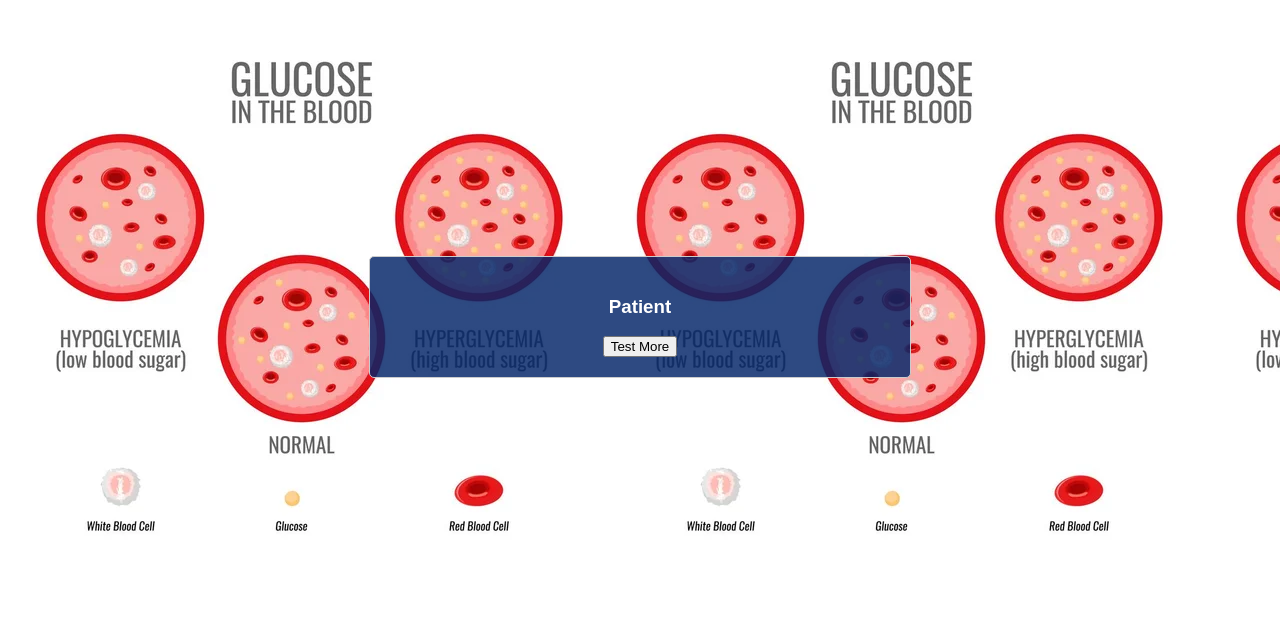
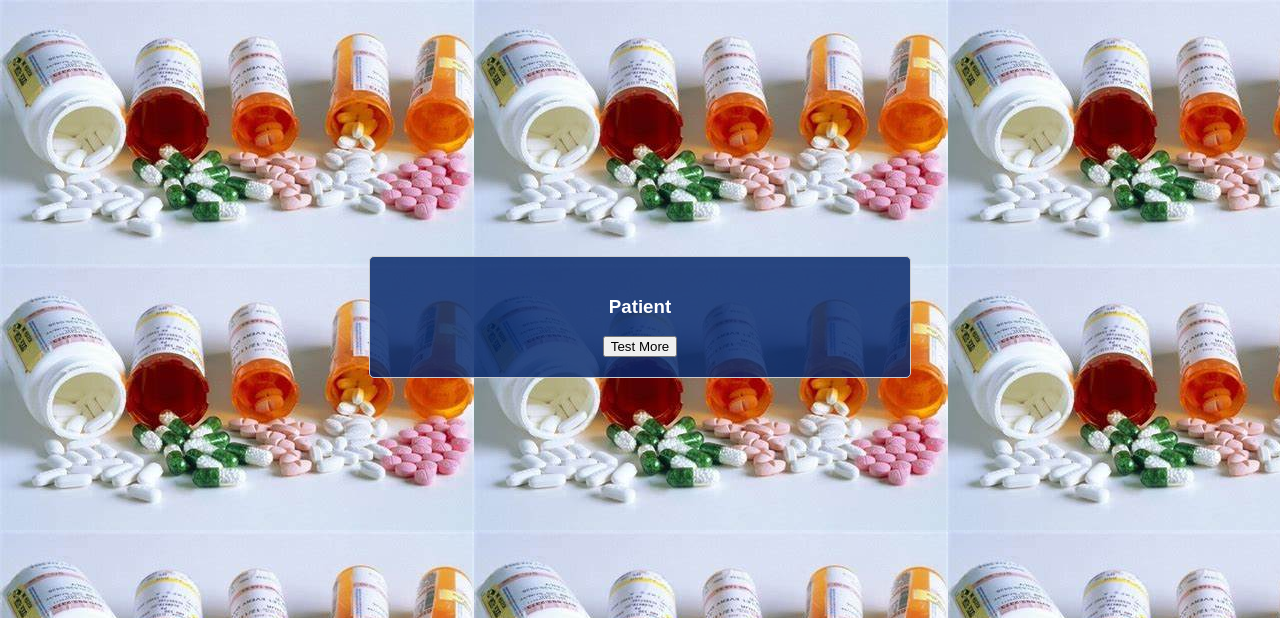
Before and after one commit to SMAsaduzzaman/d, a Flask app: page /result in a window 1280 px wide. Shown: the top 618 px of the page. Run offline with Flask 2, Linux system fonts and the light colour scheme; parts of the project's set-up code (start-up, migrations or seed data) failed here and were passed over.

Commit message:
Update result.html

```diff
--- a/app/templates/result.html
+++ b/app/templates/result.html
@@ -6,10 +6,10 @@
     } */
 
     body {
-      background-image: url('../static/img2.jpg');
+      background-image: url('../static/img1.jfif');
       margin: 0;
       font-family: Arial, Helvetica, sans-serif;
-      background-image: url('./img/img1.jpg');
+
     }
 
     h1 {
```
